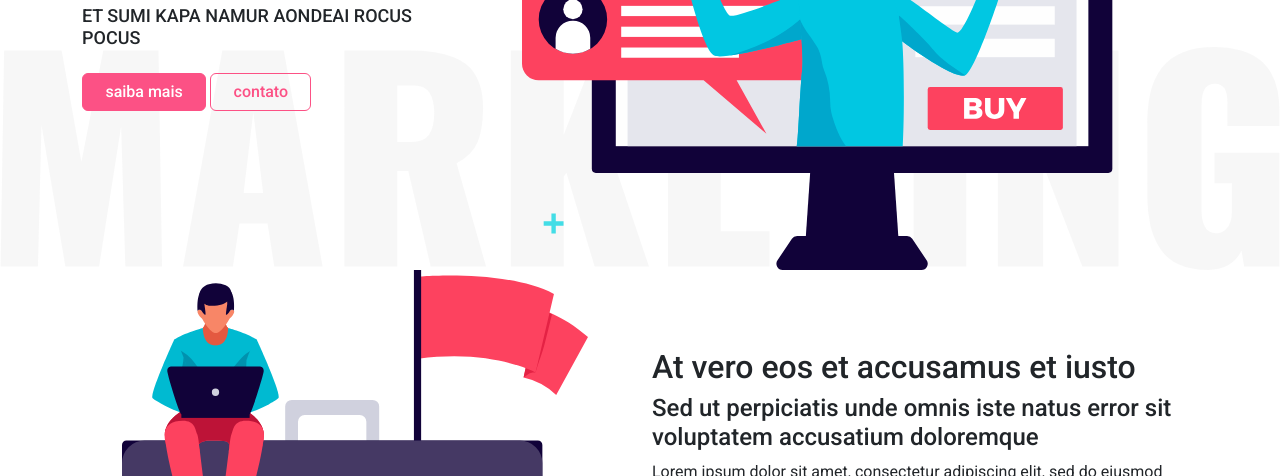
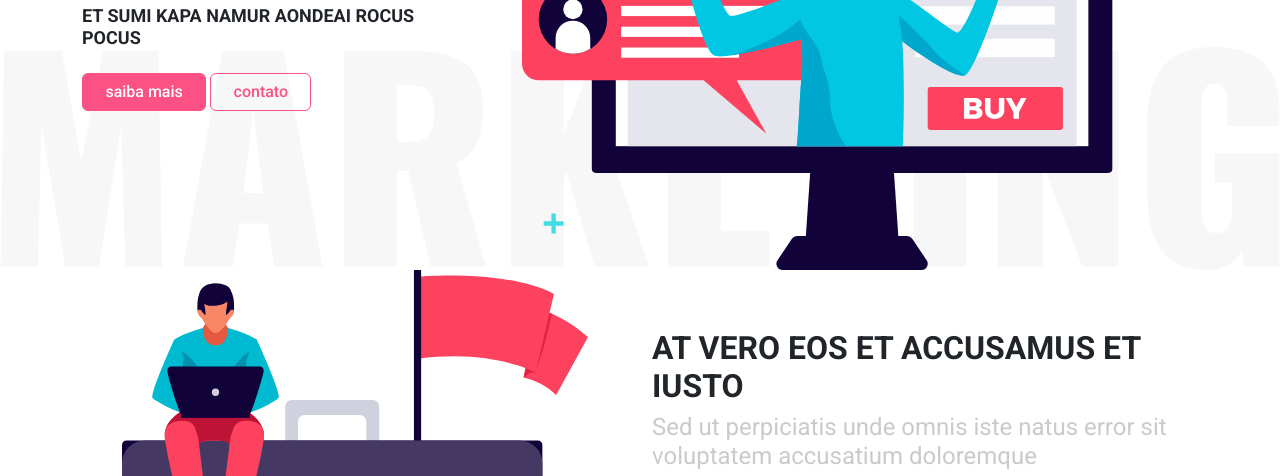
Before and after one commit to MarcusVMendes/bootstrap-landing-page, a plain HTML site: page index.html in a window 1280 px wide. Shown: the part 398-874 px from the top of the page. Drawn offline with nearby package versions, Linux system fonts and the light colour scheme.

Commit message:
style: css image and about section text

```diff
--- a/css/config.css
+++ b/css/config.css
@@ -2,4 +2,7 @@
     --primary: #fc5185;
     --primary-dark: #f83771;
     --secondary: #364f6b;
+    --light: #f0f0f0;
+    --medium: #cacaca;
+    --dark: #a2a2a2;
 }
--- a/css/global.css
+++ b/css/global.css
@@ -1,3 +1,16 @@
+h1, h2, h3, h4, h5, h6 {
+    font-weight: 700;
+}
+
+.title {
+    text-transform: uppercase;
+}
+
+.subtitle {
+    color: var(--medium);
+    font-weight: 400;
+}
+
 /* SLIDER */
 .button {
     text-transform: lowercase;
--- a/index.html
+++ b/index.html
@@ -75,8 +75,9 @@
                     <img src="/assets/sobre.svg" alt="sobre" class="img-fluid">
                 </div>
                 <div class=" col-md-6 align-self-center">
-                    <h2>At vero eos et accusamus et iusto</h2>
-                    <h4>Sed ut perpiciatis unde omnis iste natus error sit voluptatem accusatium doloremque</h4>
+                    <h2 class="title">At vero eos et accusamus et iusto</h2>
+                    <h4 class="subtitle">Sed ut perpiciatis unde omnis iste natus error sit voluptatem accusatium
+                        doloremque</h4>
                     <p>Lorem ipsum dolor sit amet, consectetur adipiscing elit, sed do eiusmod tempor incididunt ut
                         labore et dolore magna aliqua. Ut enim ad minim veniam, quis nostrud exercitation ullamco
                         laboris nisi ut aliquip ex ea commodo consequat. Duis aute irure dolor in reprehenderit in
```
